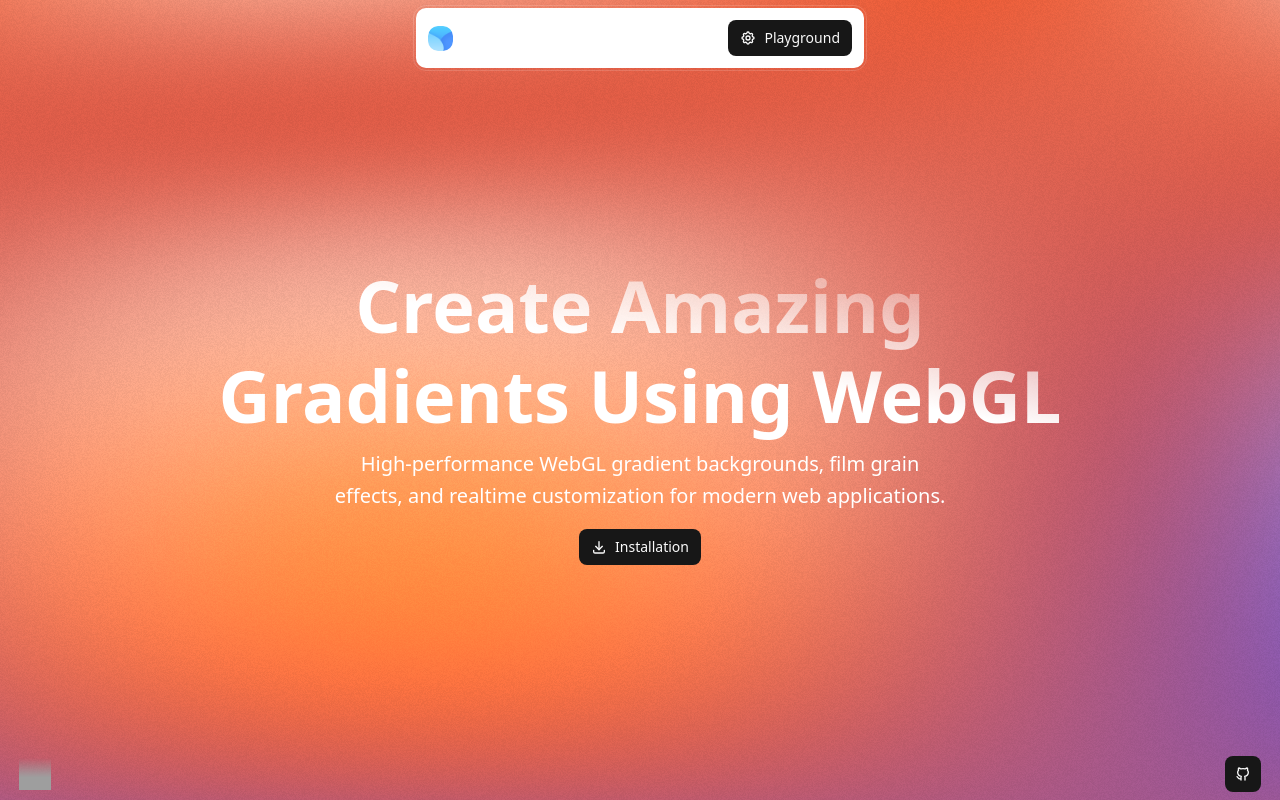
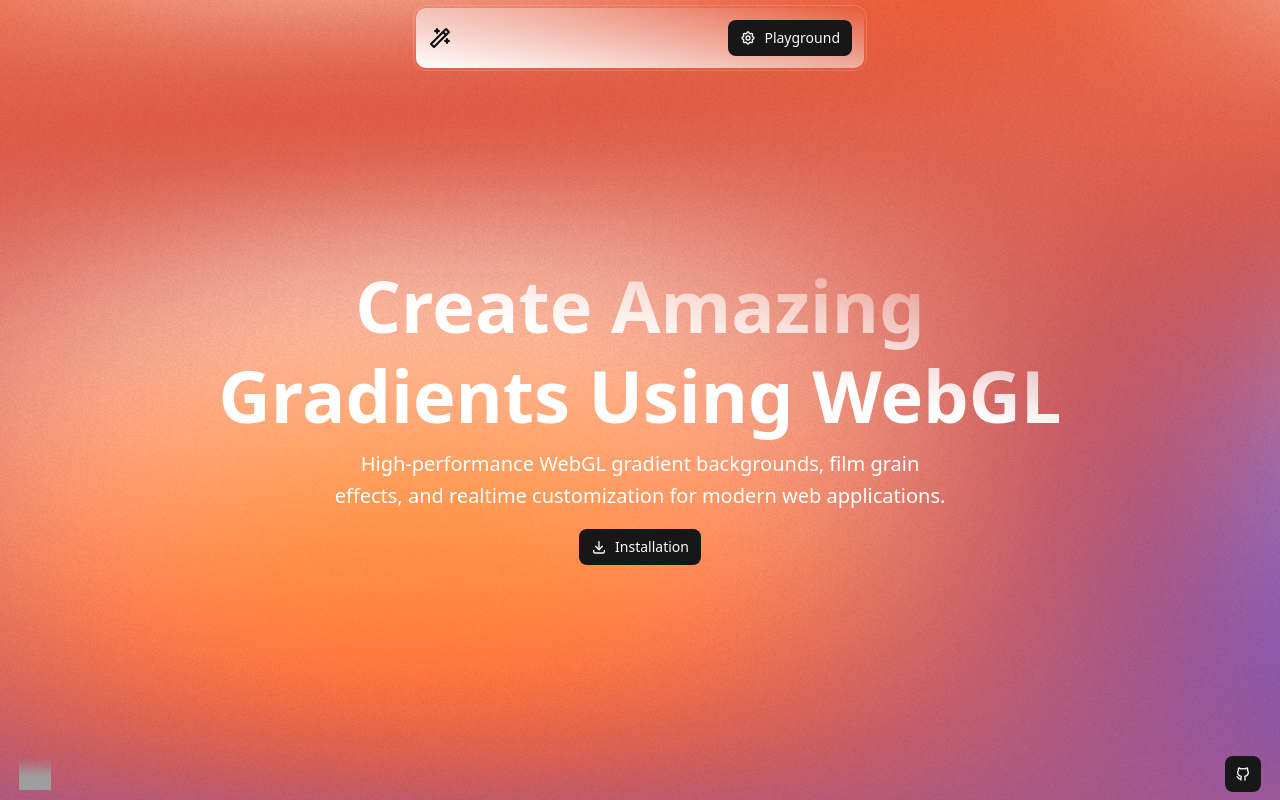
Before and after one commit to meerbahadin/grad-flow, a Next.js app: page / in a window 1280 px wide. Shown: the top 800 px of the page. Built offline with nearby package versions, Linux system fonts and the light colour scheme; grey boxes are pictures that could not be loaded.

Commit message:
updated navbar

```diff
--- a/src/app/page.tsx
+++ b/src/app/page.tsx
@@ -14,7 +14,7 @@ export default function Home() {
 
       <section
         id='installation'
-        className='container max-w-3xl py-12 space-y-8'
+        className='container max-w-3xl pt-12 pb-6 space-y-8'
       >
         <div className='space-y-4'>
           <div className='space-y-2'>
--- a/src/components/grad-flow-demo.tsx
+++ b/src/components/grad-flow-demo.tsx
@@ -2,8 +2,6 @@
 
 import { useEffect, useRef, useCallback, useMemo, useState } from 'react'
 import { Mesh, Program, Renderer, Transform, Plane } from 'ogl'
-
-import logo from './logo.png'
 
 import {
   Select,
@@ -26,6 +24,7 @@ import {
   IconDownload,
   IconScreenshot,
   IconSettings,
+  IconWand,
 } from '@tabler/icons-react'
 import Image from 'next/image'
 import Link from 'next/link'
@@ -420,15 +419,8 @@ export default function GradFlowDemo({
     <div className='w-full h-dvh'>
       <div className='h-full w-full flex flex-col items-center justify-between relative py-2 container'>
         <div className='flex w-full max-w-md z-50'>
-          <div className='flex justify-between items-center w-full p-3 bg-background outline-1 outline-offset-2 outline-white/15 rounded-lg backdrop-blur-lg'>
-            <Image
-              src={logo}
-              height={25}
-              width={25}
-              alt='logo'
-              className='object-contain rounded-lg'
-            />
-
+          <div className='flex justify-between items-center w-full p-3 bg-gradient-to-tr from-background to-transparent outline-1 outline-offset-2 outline-white/15 rounded-lg backdrop-blur-lg'>
+            <IconWand />
             <div className='relative'>
               <Button
                 className='capitalize cursor-pointer'
```
Also changed, not shown: src/components/logo.png (deleted).
